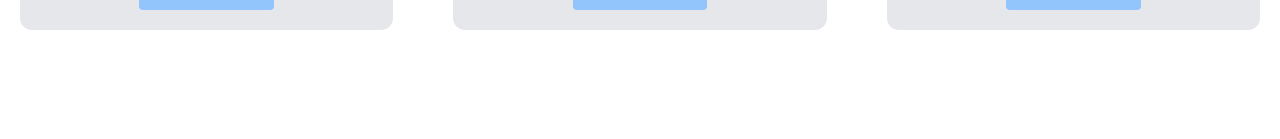
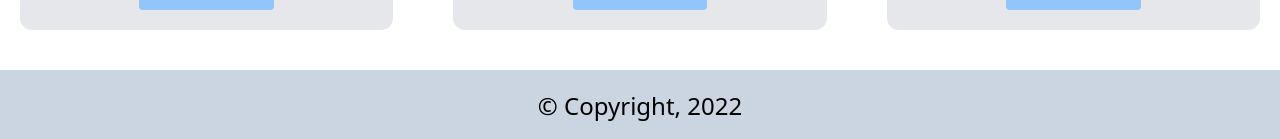
Before and after one commit to kausarahamed/Assignment-10, a React (Create React App) app: page / in a window 1280 px wide. Shown: the part 1190-1329 px from the top of the page. Before the commit the page ends 1260 px from the top, so only its background shows below. Built offline with nearby package versions, Linux system fonts and the light colour scheme.

Commit message:
footer done

```diff
--- a/src/components/Home/Home.js
+++ b/src/components/Home/Home.js
@@ -1,5 +1,6 @@
 import React, { useEffect, useState } from "react";
 import Package from "../Package/Package";
+import Footer from "../Shared/Footer";
 import Banner from "./Banner";
 
 const Home = () => {
@@ -17,6 +18,7 @@ const Home = () => {
           <Package key={packag.id} packag={packag}></Package>
         ))}
       </div>
+      <Footer></Footer>
     </div>
   );
 };
--- a/src/components/Shared/Footer.js
+++ b/src/components/Shared/Footer.js
@@ -3,7 +3,9 @@ import React from "react";
 const Footer = () => {
   return (
     <div>
-      <h3>footer</h3>
+      <div className="h-auto flex flex-col items-center text-2xl bg-slate-300 p-5">
+        <p> &#169; Copyright, 2022</p>
+      </div>
     </div>
   );
 };
```
